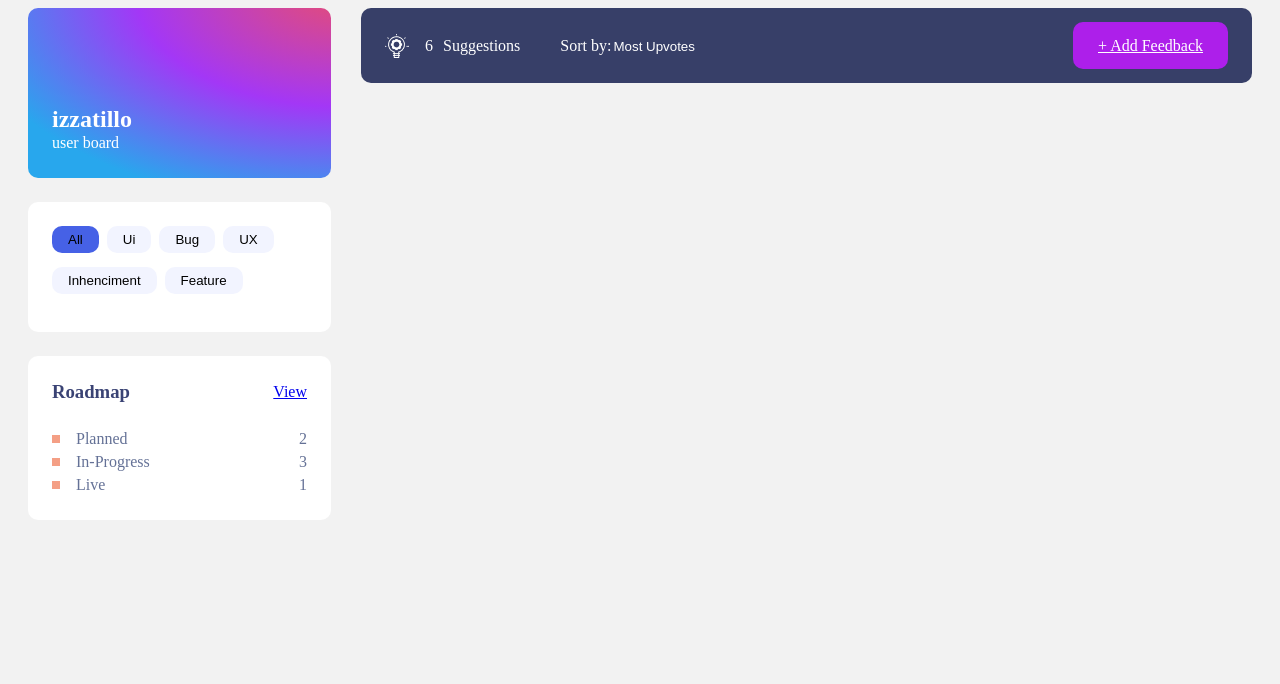
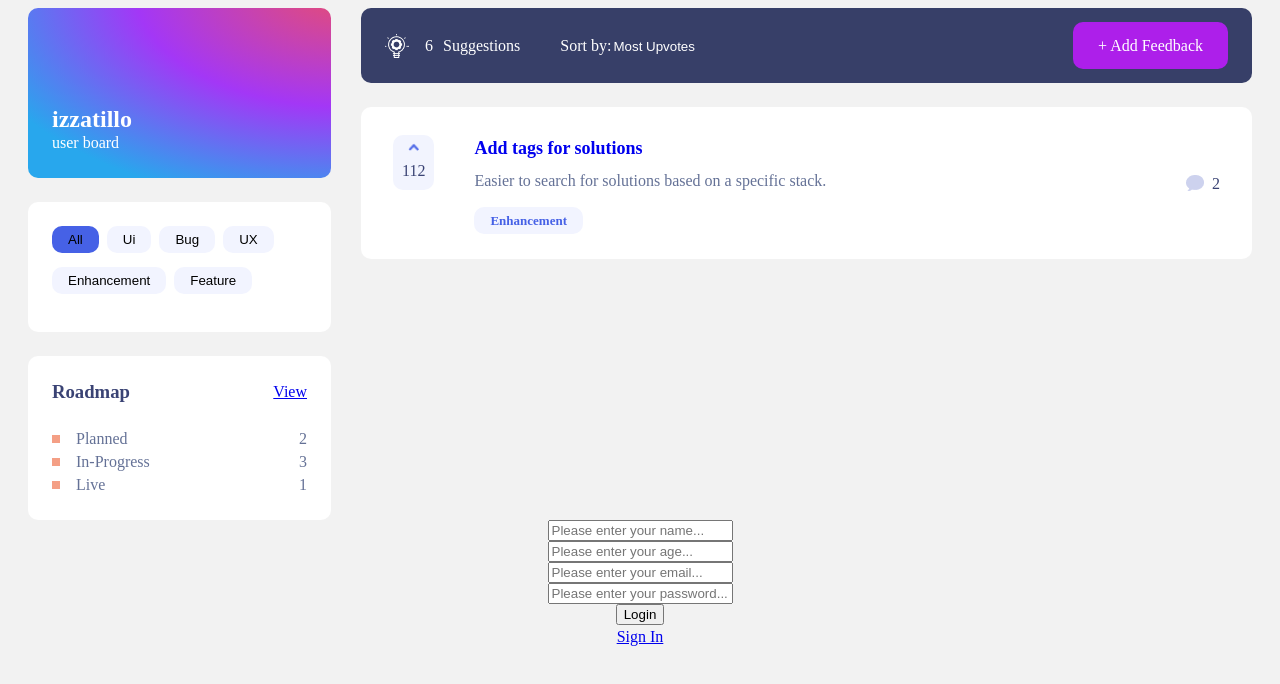
Before and after one commit to sadirov4647/feedback-product, a Vue app: page /signUp in a window 1280 px wide. Before the commit this address had no page. Shown: the top 684 px of the page. Built offline with nearby package versions, Linux system fonts and the light colour scheme; no server answers.

Commit message:
edit feedback

```diff
--- a/src/components/SignUp.vue
+++ b/src/components/SignUp.vue
@@ -14,7 +14,7 @@
 
         <input type="submit" value="Login">
 
-        <router-link class="signIn" :to="{ name:'signIn' }">Sign In</router-link>
+        <router-link class="signIn" to="/signIn">Sign In</router-link>
     </form>
 </template>
 
--- a/src/components/left-features/FilterFeatures.vue
+++ b/src/components/left-features/FilterFeatures.vue
@@ -1,11 +1,11 @@
 <template>
   <div class="filter-wrapper" @click="filterFeedback">
-    <button class="filter-btn active">All</button>
-    <button class="filter-btn">Ui</button>
-    <button class="filter-btn">Bug</button>
-    <button class="filter-btn">UX</button>
-    <button class="filter-btn">Inhenciment</button>
-    <button class="filter-btn">Feature</button>
+    <button value="all" class="filter-btn active">All</button>
+    <button value="ui" class="filter-btn">Ui</button>
+    <button value="bug" class="filter-btn">Bug</button>
+    <button value="ux" class="filter-btn">UX</button>
+    <button value="enhancement" class="filter-btn">Enhancement</button>
+    <button value="feature" class="filter-btn">Feature</button>
   </div>
 </template>
 
@@ -13,12 +13,11 @@
 export default {
   name: "FilterFeatures",
   methods:{
-    filterFeedback(){
-      document.querySelectorAll('.filter-btn').forEach(btn => {
-        btn.addEventListener('click', function(){
-          console.log(btn.innerHTML)
-        })
-      })
+    filterFeedback(event){
+      let ok = event.target
+      if(ok.classList.contains('filter-btn')){
+        console.log(ok.value)
+      }
     }
   }
 };
--- a/src/components/main-features/MainHeader.vue
+++ b/src/components/main-features/MainHeader.vue
@@ -17,11 +17,17 @@
 
         <router-link to="/new-feedback"> + Add Feedback</router-link>
     </div>
+
+    <Feedbacks/>
 </template>
 
 <script>
+    import Feedbacks from '../main-features/feedback/Feedbacks.vue'
     export default {
-        name:'MainHeader'
+        name:'MainHeader',
+        components:{
+            Feedbacks
+        }
     }
 </script>
 
@@ -71,6 +77,8 @@
         margin-left: auto;
         color: #fff;
         cursor: pointer;
+        white-space: nowrap;
+        text-decoration: none;
     }
     a:hover{
         background-color: #C75AF6;
--- a/src/components/main-features/feedback/Feedbacks.vue
+++ b/src/components/main-features/feedback/Feedbacks.vue
@@ -1,15 +1,104 @@
 <template>
-    <ul>
-        <router-link to="/feedback"></router-link>
+    <ul class="all-feedback__list">
+        <li class="feedback-list__item">
+            <div class="like-point">
+                <img src="../../../assets/uparrow.png" alt="like symbol" width="12" height="8">
+                <span class="like-count">112</span>
+            </div>
+        <router-link to="/">
+            <div class="feedback-features">
+                <h3 class="feedback-features__headline">Add tags for solutions</h3>
+                <p class="feedback-features__comment">Easier to search for solutions based on a specific stack.</p>
+                <span class="feedback-features__category">Enhancement</span>
+            </div>
+        </router-link>
+            <div class="feedback-comment">
+                <span class="feedback-comment__count">2</span>
+            </div>
+        </li>
     </ul>
 </template>
 
 <script>
+import axios from 'axios'
+import { myUserId } from '../../../main'
     export default {
-        name:'Feedbacks'
+        name:'Feedbacks',
+        created(){
+                axios.get(`https://feedback-product-cd430-default-rtdb.firebaseio.com/users.json/`)
+                .then(data => console.log(data))
+            }
     }
 </script>
 
 <style scoped>
-
+    .all-feedback__list{
+        list-style-type: none;
+        padding: 0;
+        margin: 0;
+    }
+    .feedback-list__item{
+        padding: 28px 32px;
+        background-color: #fff;
+        border-radius: 10px;
+        display: flex;
+    }
+    .feedback-list__item:not(:last-child){
+        margin-bottom: 20px;
+    }
+    .like-point{
+        background-color: #F2F4FE;
+        border-radius: 10px;
+        padding: 8px 9px;
+        margin-right: 40px;
+        display: flex;
+        flex-direction: column;
+        align-items: center;
+        align-self: flex-start;
+        cursor: pointer;
+    }
+    .like-count{
+        margin-top: 8px;
+    }
+    .feedback-features__headline{
+        margin: 0;
+        font-weight: bold;
+        font-size: 18px;
+        line-height: 26px;
+        margin-bottom: 8px;
+    }
+    .feedback-features__comment{
+        color: #647196;
+        margin: 0;
+        margin-bottom: 16px;
+    }
+    .feedback-features__category{
+        color: #4661E6;
+        padding: 6px 16px;
+        background-color: #F2F4FF;
+        border-radius: 10px;
+        font-weight: 600;
+        font-size: 13px;
+        line-height: 19px;
+    }
+    .feedback-comment{
+        margin-left: auto;
+        display: flex;
+        align-items: center;
+    }
+    .feedback-comment__count{
+        display: flex;
+        align-items: center;
+    }
+    .feedback-comment__count::before{
+        content: "";
+        background: url('../../../assets/comment.png');
+        width: 18px;
+        height: 16px;
+        display: flex;
+        margin-right: 8px;
+    }
+    a{
+        text-decoration: none;
+    }
 </style>
--- a/src/components/main-features/feedback/NewFeedback.vue
+++ b/src/components/main-features/feedback/NewFeedback.vue
@@ -38,24 +38,25 @@
 <script>
     import { firestore, database } from '../../../main';
     import axios from 'axios'
-import { ref } from '@vue/reactivity';
     export default {
         name:'NewFeedback',
         data(){
             return{
-                feedbackData:{
                     headline:'',
                     category:'',
                     comment:''
-                }
             }
         },
         methods:{
             submitted(){
-               const ref = database.ref('feedbacks');
-
-                let data = feedbackData
-                ref.push(data)
+               axios.post('https://feedback-product-cd430-default-rtdb.firebaseio.com/users.json',{
+                   headline: this.headline,
+                   category:this.category,
+                   comment:this.comment
+               })
+               .then(res => console.log(res))
+               .then(this.$router.push('/'))
+               .catch(err => console.log(err))
             },
 
         //  async submitFeedback(){
--- a/src/main.js
+++ b/src/main.js
@@ -2,6 +2,7 @@ import { createApp } from "vue";
 import App from "./App.vue";
 import router from "./router";
 import store from "./store";
+import axios from "axios";
 import firebase from 'firebase/compat/app';
 import 'firebase/compat/auth';
 import 'firebase/compat/firestore';
@@ -23,6 +24,7 @@ const firebaseConfig = {
   const database = firebase.database();
   const firestore = firebase.firestore();
 
+
   export { auth, database, firestore }
 
 createApp(App).use(store).use(router).mount("#app");
```
Also changed, not shown: src/assets/comment.png (added), src/assets/uparrow.png (added).
